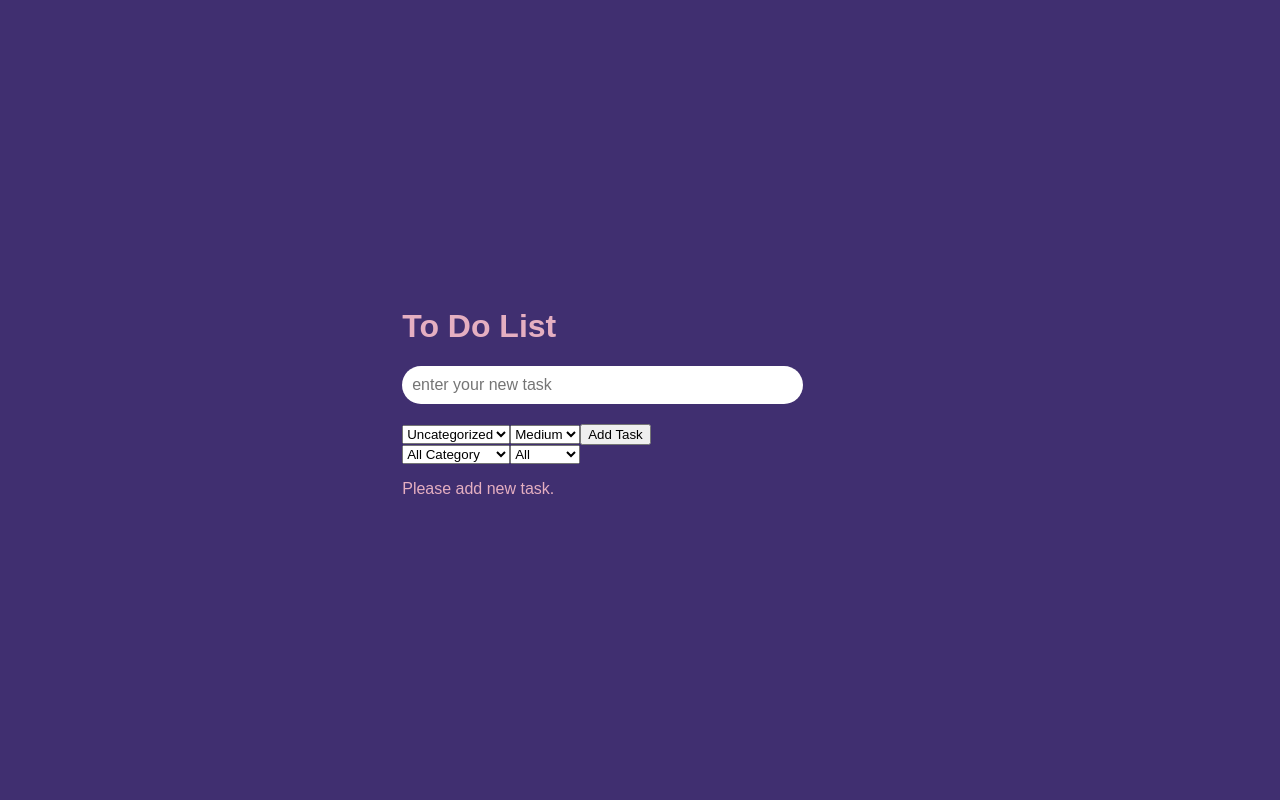
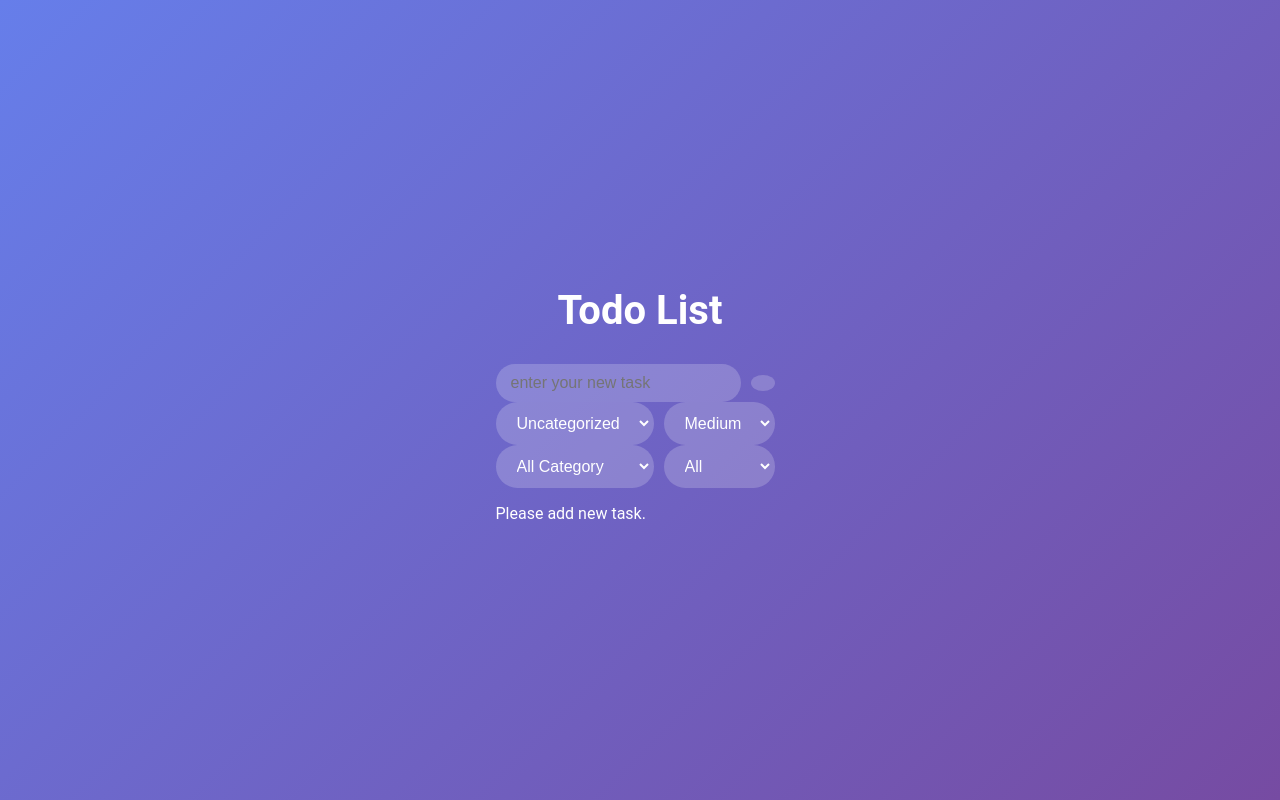
Before and after one commit to ryoma-creator/weather-app-react, a React (Create React App) app in the folder todo-app/: page / in a window 1280 px wide. Built offline with nearby package versions, Linux system fonts and the light colour scheme; the HTML template or start-up script is replaced by a standard one.

Commit message:
adding animation and so on for css

```diff
--- a/todo-app/src/App.css
+++ b/todo-app/src/App.css
@@ -1,112 +1,181 @@
-body {
-  background-color: #402F70;
+.todo-item {
+  display: flex;
+  align-items: center;
+  padding: 16px;
+  margin: 16px 0px;
+  border-radius: 8px;
+  background-color: rgba(255, 255, 255, 0.3);
+  transition: all 0.3s ease;
+  text-align: center;
+}
+
+.todo-item:hover {
+  background-color: #84DCCF;
+}
+
+.priority-indicator {
+  width: 24px;
+  height: 24px;
+  border-radius: 50%;
+  margin-right: 15px;
   display: flex;
   justify-content: center;
   align-items: center;
-  height: 100vh;
-  margin: 0;
-  font-family: 'Arial', sans-serif;
-  color: #E5AFC1;
+  font-size: 14px;
+  color: white;
 }
 
-.todo-list-container {
-  background-color: #93548C;
-  border-radius: 15px;
-  box-shadow: 0 4px 10px rgba(0, 0, 0, 0.3);
-  padding: 20px;
-  width: 90%;
-  max-width: 400px;
-  text-align: center;
+.priority-high {
+  background-color: #ff4757;
+  box-shadow: 0 0 10px rgba(255, 71, 87, 0.5);
 }
 
-.todo-list-container h1 {
-  margin-bottom: 20px;
-  color: #E5AFC1;
+.priority-medium {
+  background-color: #ffa502;
+  box-shadow: 0 0 10px rgba(255, 165, 2, 0.5);
 }
 
-input[type="text"] {
-  width: 80%;
-  padding: 10px;
+.priority-low {
+  background-color: #2ed573;
+  box-shadow: 0 0 10px rgba(46, 213, 115, 0.5);
+}
+
+.task-content {
+  flex-grow: 1;
+}
+
+.task-name {
+  font-size: 18px;
+  margin-bottom: 5px;
+}
+
+.task-meta {
+  font-size: 14px;
+  color: rgba(255, 255, 255, 0.7);
+}
+
+.todo-item.completed {
+  text-decoration: line-through;
+  color: rgba(255, 255, 255, 0.5);
+  opacity: 0.4;
+}
+
+
+.action-buttons {
+  display: flex;
+  justify-content: flex-start;
+}
+
+
+
+body {
+  background: linear-gradient(135deg, #667eea 0%, #764ba2 100%);
+  min-height: 100vh;
+  display: flex;
+  justify-content: center;
+  align-items: center;
+  font-family: 'Roboto', sans-serif;
+  color: white;
+}
+
+.todo-app {
+  background-color: rgba(255, 255, 255, 0.1);
+  border-radius: 20px;
+  padding: 30px;
+  width: 90%;
+  max-width: 500px;
+  box-shadow: 0 10px 30px rgba(0, 0, 0, 0.1);
+}
+
+h1 {
+  text-align: center;
+  margin-bottom: 30px;
+  font-size: 2.5em;
+  color: white;
+}
+
+h1 .fas .fa-list-alt {
+  color:  #84DCCF;
+}
+
+.input-container {
+  display: flex;
+  align-items: center;
+}
+
+input[type="text"], select, .add-button {
+  flex-grow: 1;
+  padding: 10px 15px;
   border: none;
   border-radius: 25px;
-  margin-bottom: 20px;
+  margin-right: 10px;
   font-size: 16px;
+  background-color: rgba(255, 255, 255, 0.2);
+  color: white;
 }
 
-button.add-btn {
-  padding: 10px 20px;
+input[type="text"]:hover {
+  transform: none;
   border: none;
-  border-radius: 50%;
-  background-color: #E5AFC1;
-  color: #402F70;
-  cursor: pointer;
-  font-size: 24px;
-  margin-left: 10px;
 }
 
-button.add-btn:hover {
-  background-color: #D494A4;
+
+.add-button {
+  background-color: rgba(255, 255, 255, 0.2);
+  color: white;
+  border: none;
+  padding: 8px 8px;
+  border-radius: 50%;
+  cursor: pointer;
+  transition: all 0.3s ease;
 }
 
-.todo-controls {
+.add-button:hover {
+  background-color:  #84DCCF;
+  transform: translateY(-2px);
+}
+
+.add-button .add-icon {
+  color: inherit; /* ボタンの色を引き継ぐ */
+  font-size: 24px;
+}
+
+
+
+
+.action-buttons button {
+  background: none;
+  border: none;
+  color: white;
+  font-size: 18px;
+  margin-left: 10px;
+  cursor: pointer;
+  transition: all 0.3s ease;
+}
+
+.action-buttons button:hover {
+  transform: scale(1.2);
+}
+
+.hover {
+  border: 2px solid transparent;  /* 透明なボーダーを追加 */
+  transition: transform 0.3s ease, border-color 0.3s ease;  /* トランジションを追加 */
+}
+
+.hover:hover {
+  transform: translateY(-2px);
+  border: 2px solid white;
+}
+
+
+
+.filters {
   display: flex;
   justify-content: space-between;
   margin-bottom: 20px;
 }
 
-button.control-btn {
-  padding: 10px;
-  border: none;
-  border-radius: 25px;
-  background-color: #E5AFC1;
-  color: #402F70;
-  cursor: pointer;
-  font-size: 14px;
+.filters select {
   flex: 1;
   margin: 0 5px;
 }
-
-button.control-btn:hover {
-  background-color: #D494A4;
-}
-
-ul.todo-list {
-  list-style: none;
-  padding: 0;
-}
-
-.todo-item {
-  background-color: #402F70;
-  border-radius: 15px;
-  display: flex;
-  justify-content: space-between;
-  align-items: center;
-  padding: 10px;
-  margin-bottom: 10px;
-}
-
-.todo-item span {
-  font-size: 16px;
-  flex: 1;
-}
-
-button.delete-btn {
-  background-color: #E5AFC1;
-  color: #402F70;
-  border: none;
-  border-radius: 50%;
-  width: 30px;
-  height: 30px;
-  font-size: 18px;
-  cursor: pointer;
-}
-
-button.delete-btn:hover {
-  background-color: #D494A4;
-}
-
-input[type="checkbox"] {
-  width: 20px;
-  height: 20px;
-  border-radius: 50%;
-}
--- a/todo-app/src/App.js
+++ b/todo-app/src/App.js
@@ -154,7 +154,8 @@ const onDragEnd = (result) => {
 
   return (
     <div>
-      <h1>To Do List</h1>
+
+      <h1><i class="fas fa-list-alt"></i> Todo List</h1>
 
 
       {/* // useEffect Practice */}
@@ -179,17 +180,21 @@ const onDragEnd = (result) => {
     </div> */}
 
 
-
+{/* Enter Form / Explore*/}
       <form onSubmit={addTask}>
-        <input
-          type="text"
-          value={newTask}
-          onChange={(e) => setNewTask(e.target.value)}
-          placeholder="enter your new task"
-        />
-
+        <div className="input-container">
+          <input className="task-input hover"
+            type="text"
+            value={newTask}
+            onChange={(e) => setNewTask(e.target.value)}
+            placeholder="enter your new task"
+          />
+          <button className='add-button' type="submit" >
+            <i className="fas fa-plus-circle add-icon"></i>
+          </button>
+        </div>
 {/* const [newCategory, setNewCategory] = useState('uncategorized'); */}
-        <select
+        <select className="category-select hover"
           value={newCategory}
           onChange={(e)=> setNewCategory(e.target.value)}
         >
@@ -198,7 +203,7 @@ const onDragEnd = (result) => {
           <option value="personal">Personal</option>
         </select>
 
-        <select
+        <select className="priority-select hover"
           value={newPriority}
           onChange={(e)=> setNewPriority(e.target.value)}
         >
@@ -208,12 +213,12 @@ const onDragEnd = (result) => {
 
         </select>
 
-        <button type="submit">Add Task</button>
+
       </form>
 
 
 
-      <select
+      <select className="hover" filter-category
           value={categoryFilter}
           onChange={(e)=> setCategoryFilter(e.target.value)}
         >
@@ -223,7 +228,7 @@ const onDragEnd = (result) => {
           <option value="personal">Personal</option>
       </select>
 
-      <select
+      <select className="hover" filter-priority
         value={priorityFilter}
         onChange={(e)=> setPriorityFilter(e.target.value)}
       >
--- a/todo-app/src/components/TodoItem.js
+++ b/todo-app/src/components/TodoItem.js
@@ -1,9 +1,5 @@
 import React, { useState } from "react";
-
-//tasks{ id: Date.now(), name: taskName, completed: false }
-//Data example
-
-function TodoItem({ task, onDelete, onEdit, onToggleCompletion}){
+function TodoItem({ task, onDelete, onEdit, onToggleCompletion }) {
     const [isEditing, setIsEditing] = useState(false);
     const [editedName, setEditedName] = useState(task.name);
 
@@ -12,84 +8,51 @@ function TodoItem({ task, onDelete, onEdit, onToggleCompletion}){
       setIsEditing(false);
     };
 
-// onEdit ⇩
-// const editTask = (taskId, newName) => {
-//     setTasks(tasks.map(task =>
-//       task.id === taskId ? { ...task, name: newName } : task
-//       ));
-//   };
-
-// {tasks.length === 0 ? (
-//     <p>Please add new task.</p>
-// ) : (
-// 要素が０より大きければ、to do listがあるのが前提なので以下が表示される
-// ToDoList.jsを参照
-
-    const getPriorityColor = (priority) => {
+    const getPriorityIcon = (priority) => {
       switch(priority) {
-            case 'high': return 'red';
-            case 'medium': return 'yellow';
-            case 'low': return 'green';
-            default: return 'gray';
+        case 'high': return '!!!';
+        case 'medium': return '!!';
+        case 'low': return '!';
+        default: return '?';
       }
     };
 
-    return(
-        <div className="todo-item" style={{
-            borderColor: getPriorityColor(task.priority),
-            borderWidth: '2px',
-            borderStyle: 'solid',
-            padding: '10px',
-            margin: '5px'
-        }}>
-            <input
-                type="checkbox"
-                checked={task.completed}
-                onChange={() => onToggleCompletion(task.id)}
-// const toggleTaskCompletion = (taskId) => {
-//     setTasks(tasks.map(task =>
-//       task.id === taskId ? { ...task, completed: !task.completed } : task
-//       ));
-//   };
-// チェックをon/offにするだけのもの
-            />
-
-{/* const [isEditing, setIsEditing] = useState(false); */}
+    return (
+      <div className={`todo-item hover ${task.completed ? 'completed' : ''}`}>
+        <div className={`priority-indicator priority-${task.priority}`}>
+          {getPriorityIcon(task.priority)}
+        </div>
+        <div className="task-content">
           {isEditing ? (
             <input
               type="text"
-// const [editedName, setEditedName] = useState(task.name);
               value={editedName}
               onChange={(e) => setEditedName(e.target.value)}
               onBlur={handleEdit}
-// const handleEdit = () => {
-//     onEdit(task.id, editedName);
-//     setIsEditing(false);
-// };
-// onEdit ⇩
-// const editTask = (taskId, newName) => {
-//     setTasks(tasks.map(task =>
-//       task.id === taskId ? { ...task, name: newName } : task
-//       ));
-//   };
               autoFocus
             />
           ) : (
-            <span
-                style={{ textDecoration: task.completed ? 'line-through' : 'none'}}
-                onDoubleClick={() => setIsEditing(true)}
-            >
-                {task.name}
-            </span>
+            <>
+              <div className="task-name">{task.name}</div>
+              <div className="task-meta">
+                <i className={`fas ${task.category === 'work' ? 'fa-briefcase' : 'fa-user'}`}></i>
+                {task.category}
+              </div>
+            </>
           )}
-            <span className="task-meta">
-                Category: {task.category}, Priority: {task.priority}
-            </span>
-
-            <button onClick={() => onDelete(task.id)}>Delete</button>
-            {/* const deleteTask = (taskId) => {
-    setTasks(tasks.filter(task => task.id !== taskId));
-  }; */}
+        </div>
+        <div className="action-buttons">
+          <button onClick={() => onToggleCompletion(task.id)}>
+            <i className={`fas ${task.completed ? 'fa-check-circle' : 'fa-check-circle'}`}></i>
+          </button>
+          <button onClick={() => setIsEditing(true)}>
+            <i className="fas fa-edit"></i>
+          </button>
+          <button onClick={() => onDelete(task.id)}>
+            <i class="fas fa-window-close"></i>
+            {/* <i className="fas fa-trash"></i> */}
+          </button>
+        </div>
       </div>
     );
   }
```
Also changed, not shown: 1 other file (tests, documents, lock files or other folders). Lines whose indentation alone changed are shown as unchanged.
